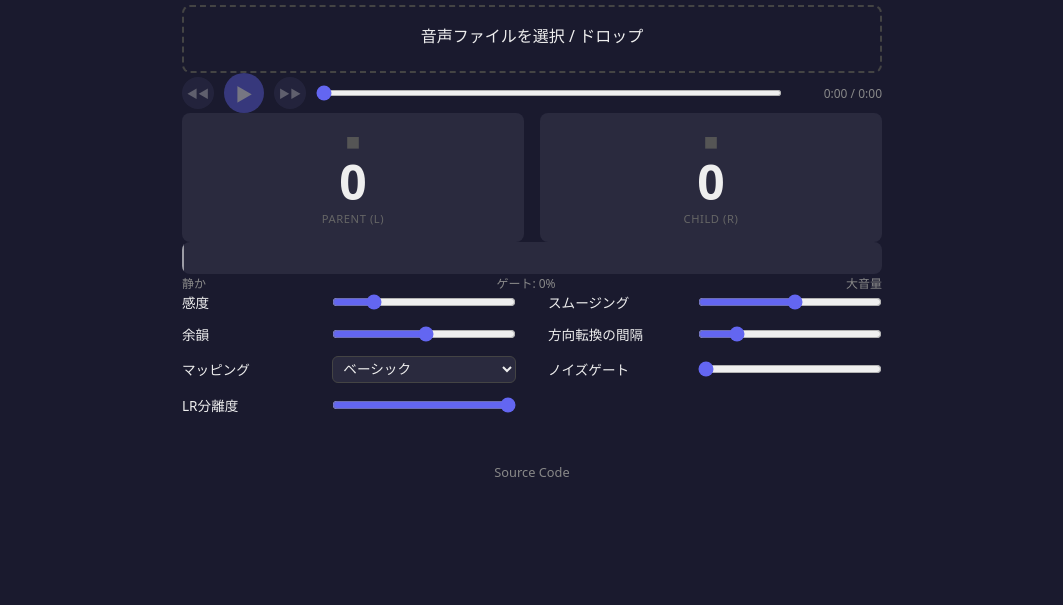
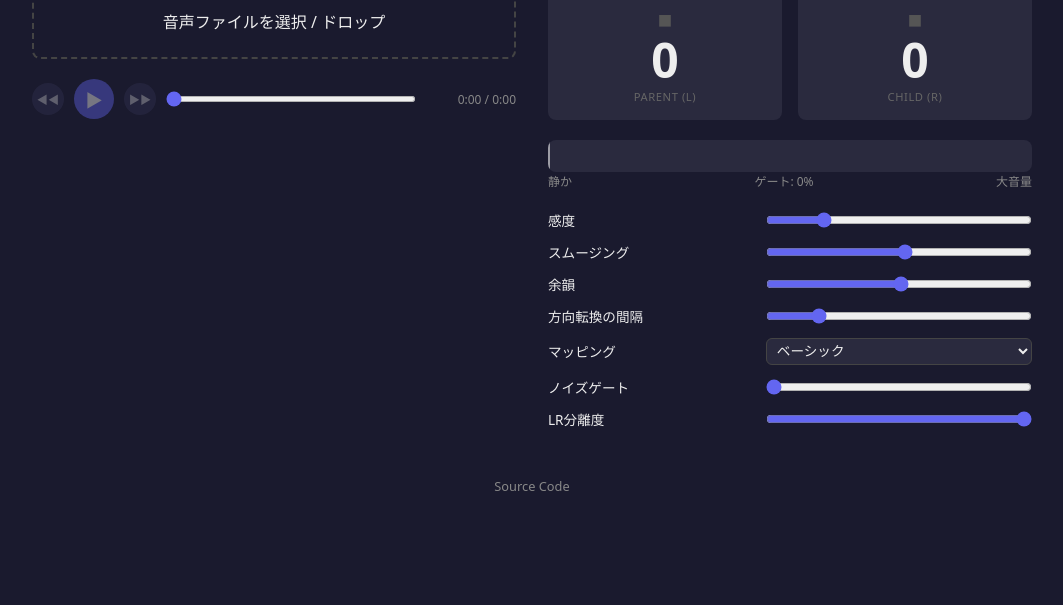
Before and after one commit to Nerahikada/ufo-tw-audio-reactive, a plain HTML site: page index.html in a window 1280 px wide. Shown: the part 195-800 px from the top of the page, without its empty margins (108-1171 px from the left). Drawn offline with Linux system fonts and the light colour scheme.

Commit message:
style: desktop two-column layout with source/dashboard panels

```diff
--- a/style.css
+++ b/style.css
@@ -45,6 +45,19 @@ h1 { font-size: 1.4rem; text-align: center; }
     align-items: center;
     gap: 12px;
     width: 100%;
+}
+
+.main-content {
+    display: flex;
+    flex-direction: column;
+    gap: 20px;
+}
+
+.panel-source,
+.panel-dashboard {
+    display: flex;
+    flex-direction: column;
+    gap: 20px;
 }
 
 .status {
@@ -276,7 +289,7 @@ button.btn-action:disabled { opacity: 0.4; cursor: not-allowed; }
 
 @media (min-width: 768px) {
     .container {
-        width: min(780px, 90vw);
+        width: min(1080px, 92vw);
         padding: 32px 40px;
     }
 
@@ -296,14 +309,20 @@ button.btn-action:disabled { opacity: 0.4; cursor: not-allowed; }
         padding: 8px 24px;
     }
 
-    .controls {
-        display: grid;
-        grid-template-columns: 1fr 1fr;
-        gap: 12px 32px;
+    .main-content {
+        flex-direction: row;
+        gap: 32px;
+        align-items: flex-start;
+    }
+
+    .panel-source,
+    .panel-dashboard {
+        flex: 1;
+        min-width: 0;
     }
 
     .track-list {
-        max-height: 200px;
+        max-height: 360px;
     }
 
     .motor-unit {
```
